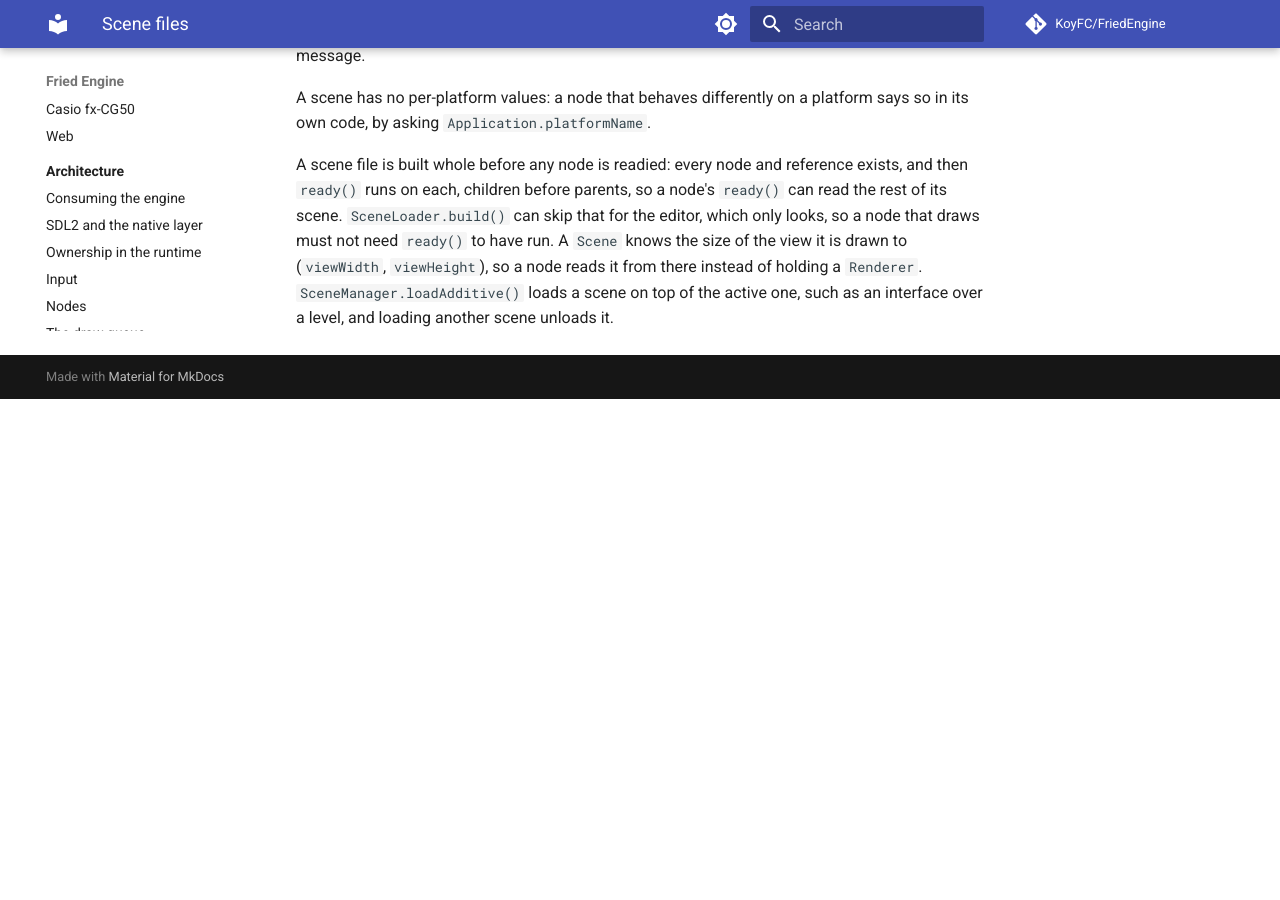
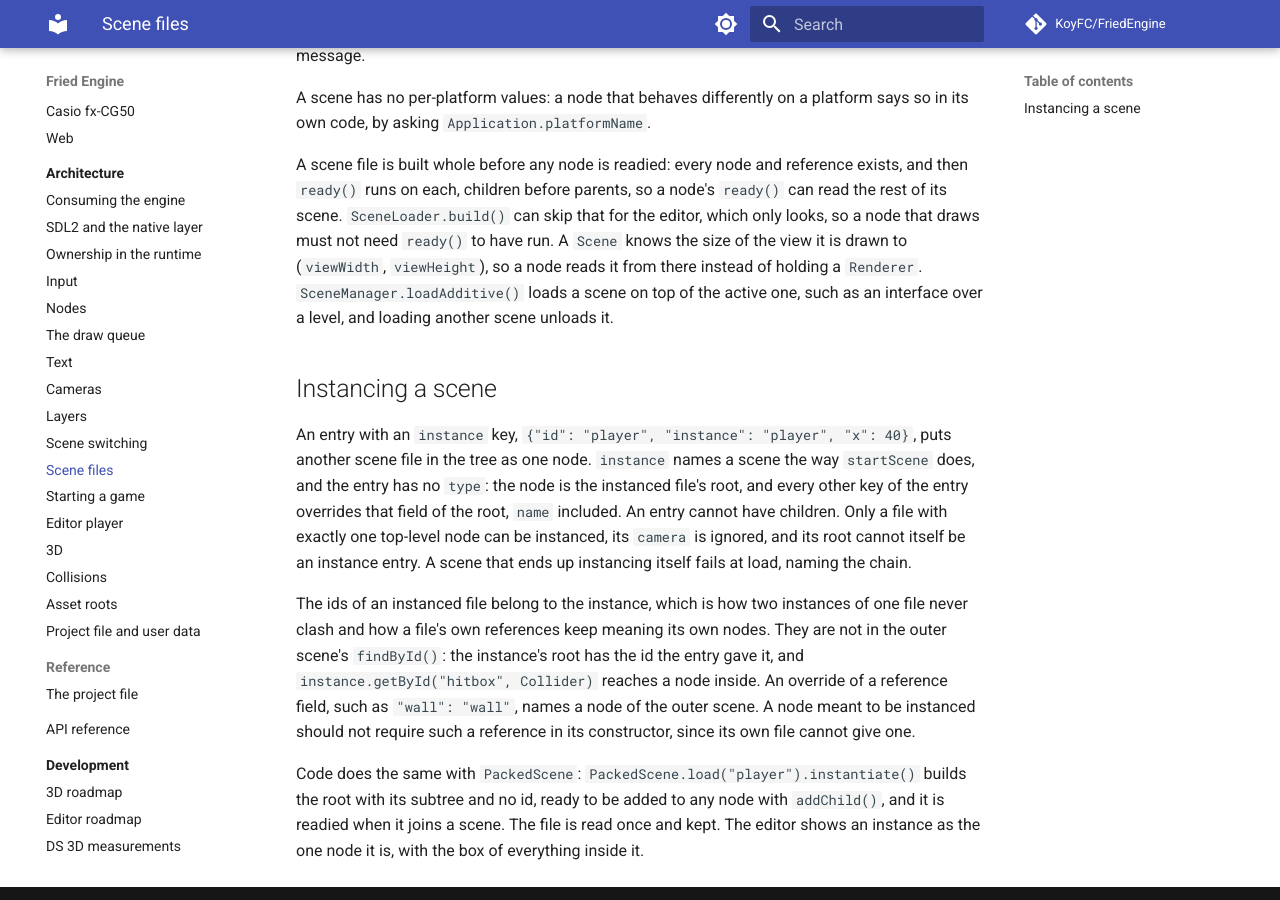
Before and after one commit to KoyFC/FriedEngine, an MkDocs documentation site: the page built from docs/architecture/scene-files.md, in a window 1280 px wide and 900 px high, scrolled down 1152 px. Built offline with MkDocs 1.6.1 and Material for MkDocs 9.7.7, drawn with Linux system fonts in a browser that asks for light colours; comment, search, counter and statistics services are not loaded; before the commit the page ends 1551 px from its top, so only the background shows below that.

Commit message:
Let a Scene File Instance Another One as a Node and Add PackedScene for Doing It From Code

```diff
--- a/docs/architecture/scene-files.md
+++ b/docs/architecture/scene-files.md
@@ -16,3 +16,11 @@ An asset reference is `{"root", "path"}`, and a font adds `"size"`, resolved thr
 A scene has no per-platform values: a node that behaves differently on a platform says so in its own code, by asking `Application.platformName`.
 
 A scene file is built whole before any node is readied: every node and reference exists, and then `ready()` runs on each, children before parents, so a node's `ready()` can read the rest of its scene. `SceneLoader.build()` can skip that for the editor, which only looks, so a node that draws must not need `ready()` to have run. A `Scene` knows the size of the view it is drawn to (`viewWidth`, `viewHeight`), so a node reads it from there instead of holding a `Renderer`. `SceneManager.loadAdditive()` loads a scene on top of the active one, such as an interface over a level, and loading another scene unloads it.
+
+## Instancing a scene
+
+An entry with an `instance` key, `{"id": "player", "instance": "player", "x": 40}`, puts another scene file in the tree as one node. `instance` names a scene the way `startScene` does, and the entry has no `type`: the node is the instanced file's root, and every other key of the entry overrides that field of the root, `name` included. An entry cannot have children. Only a file with exactly one top-level node can be instanced, its `camera` is ignored, and its root cannot itself be an instance entry. A scene that ends up instancing itself fails at load, naming the chain.
+
+The ids of an instanced file belong to the instance, which is how two instances of one file never clash and how a file's own references keep meaning its own nodes. They are not in the outer scene's `findById()`: the instance's root has the id the entry gave it, and `instance.getById("hitbox", Collider)` reaches a node inside. An override of a reference field, such as `"wall": "wall"`, names a node of the outer scene. A node meant to be instanced should not require such a reference in its constructor, since its own file cannot give one.
+
+Code does the same with `PackedScene`: `PackedScene.load("player").instantiate()` builds the root with its subtree and no id, ready to be added to any node with `addChild()`, and it is readied when it joins a scene. The file is read once and kept. The editor shows an instance as the one node it is, with the box of everything inside it.
```
Also changed, not shown: 9 other files.
